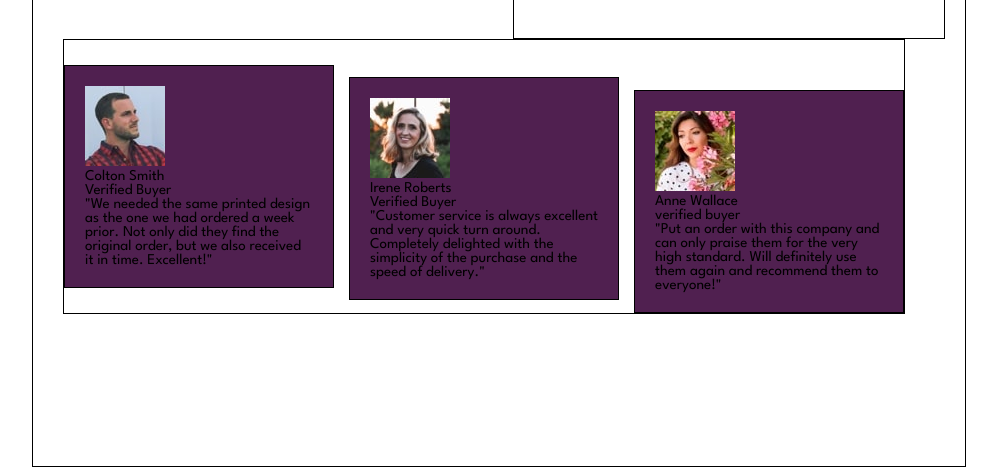
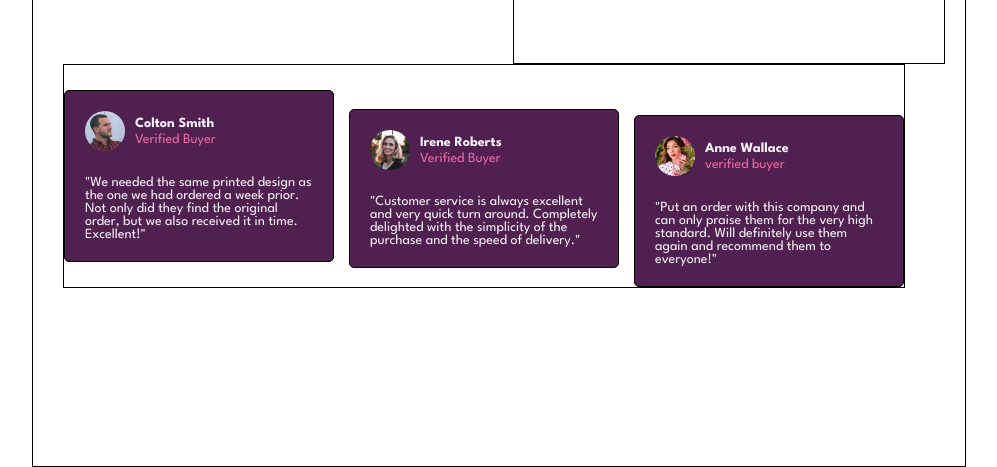
Before and after one commit to kvng24198/social-proof-section-master, a plain HTML site: page index.html in a window 1280 px wide. Shown: the part 333-800 px from the top of the page, without its empty margins (141-1138 px from the left). Drawn offline with Linux system fonts and the light colour scheme.

Commit message:
progressing

```diff
--- a/index.html
+++ b/index.html
@@ -53,35 +53,41 @@
   </div>
   <div class="content">
  <div class="content-1">
-  <div class="man">
-    <img src="./images/image-colton.jpg" alt="colton">
+  <div class="profile">
+    <img class="man" src="./images/image-colton.jpg" alt="colton">
+  <div class="name-1">
+    <p class="name">Colton Smith</p>
+    <span class="verified">Verified Buyer</span>
+  </div>
   </div>
   <div class="text">
-    <p class="name">Colton Smith</p>
-    <span class="verified">Verified Buyer</span>
     <p class="review-text">"We needed the same printed design as the one we had ordered a week prior.
     Not only did they find the original order, but we also received it in time.
     Excellent!"</p>
   </div>
  </div>
  <div class="content-2">
-  <div class="woman">
-    <img src="./images/image-irene.jpg" alt="irene">
+  <div class="profile">
+    <img class="woman" src="./images/image-irene.jpg" alt="irene">
+    <div class="name-1">
+    <p class="name">Irene Roberts</p>
+    <span class="verified">Verified Buyer</span>
+  </div>
   </div>
   <div class="text">
-    <p class="name">Irene Roberts</p>
-    <span class="verified">Verified Buyer</span>
     <p class="review-text">"Customer service is always excellent and very quick turn around. Completely
     delighted with the simplicity of the purchase and the speed of delivery."</p>
   </div>
  </div>
 <div class="content-3">
-  <div class="lady">
-    <img src="./images/image-anne.jpg" alt="anne">
+  <div class="profile">
+    <img class="lady" src="./images/image-anne.jpg" alt="anne">
+    <div class="name-1">
+      <p class="name">Anne Wallace</p>
+      <span class="verified">verified buyer</span>
+    </div>
   </div>
   <div class="text">
-    <p class="name">Anne Wallace</p>
-    <span class="verified">verified buyer</span>
     <p class="review-text">"Put an order with this company and can only praise them for the very high
     standard. Will definitely use them again and recommend them to everyone!"</p>
   </div>
--- a/style.css
+++ b/style.css
@@ -57,6 +57,8 @@ width: 200px;
     display: flex;
     align-items: center;
     padding-left: 30px;
+    border-radius: 5px;
+
 }
 .report{
     background-color: hsl(300, 24%, 96%);
@@ -72,6 +74,8 @@ width: 200px;
     align-items: center;
     padding-left: 30px;
     margin-left: 50px;
+    border-radius: 5px;
+
 }
 .best{
     background-color: hsl(300, 24%, 96%);
@@ -83,21 +87,23 @@ width: 200px;
     font-weight: 400;
     margin-top: 15px;
     margin-bottom: 10px;
-    border: 1px solid black;
     display: flex;
     align-items: center;
     padding-left: 30px;
     margin-left: 80px;
+    border-radius: 5px;
 
 }
 .one{
     padding-left: 30px;
+    font-weight: 500;
 }
 .content{
     display: flex;
     border: 1px solid black;
     align-items: center;
     margin-right: 30px;
+    font-size: 14px;
 }
 .content-1{
     background-color:  hsl(300, 43%, 22%);
@@ -105,6 +111,8 @@ width: 200px;
    width:270px ;
    margin-right: 15px;
    padding: 20px;
+   border-radius: 5px;
+
 }
 .content-2{
     background-color:  hsl(300, 43%, 22%);
@@ -113,6 +121,7 @@ width: 200px;
    margin-right: 15px;
   margin-top:25px ;
   padding: 20px;
+  border-radius: 5px;
 
 }
 .content-3{
@@ -121,7 +130,39 @@ width: 200px;
    width:270px ;
    margin-top: 50px;
    padding: 20px;
-
+border-radius: 5px;
+}
+.profile{
+    display: flex;
+    align-items: center;
+    padding-bottom: 25px;
 }
 .man{
+    height: 40px;
+    width: 40px;
+    border-radius: 50%;
 }
+.woman{
+    height: 40px;
+    width: 40px;
+    border-radius: 50%;
+}
+.lady{
+    height: 40px;
+    width: 40px;
+    border-radius: 50%;
+}
+.name-1{
+    padding-left: 10px;
+}
+.name{
+    color: hsl(300, 24%, 96%);
+    font-weight: 700;
+    padding-bottom: 3px;
+}
+.verified{
+    color:  hsl(333, 80%, 67%);
+}
+.review-text{
+    color: hsl(300, 24%, 96%);
+}
```
